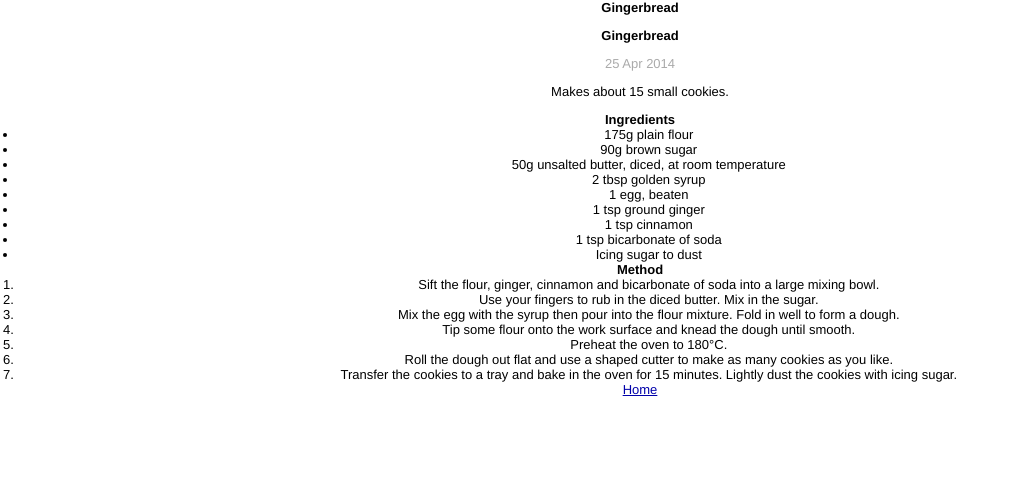
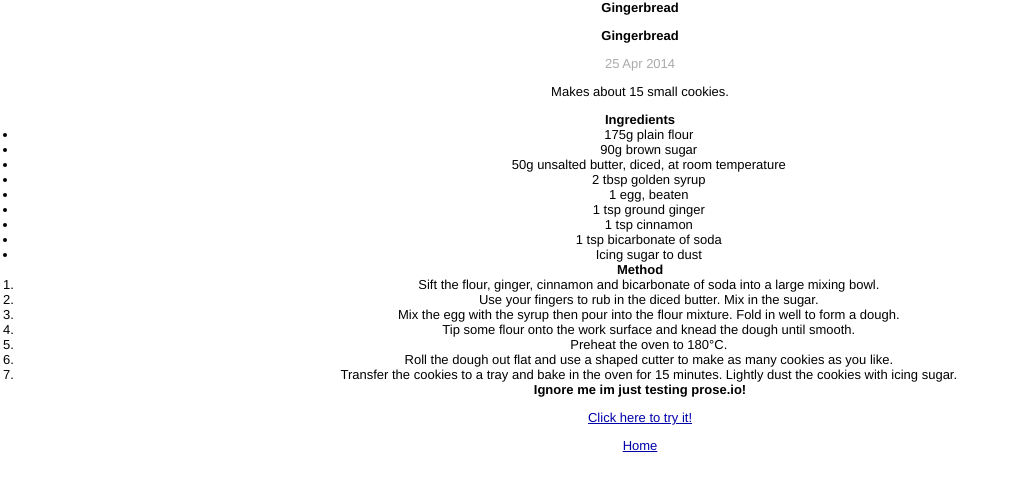
Before and after one commit to Hardware-Hacks/Hardware-Hacks.github.io, a Jekyll site: the page built from _posts/2014-04-25-gingerbread.md, in a window 1280 px wide. Shown: the top 491 px of the page, without its empty margins (0-1016 px from the left). Built offline with Jekyll 4.4.1, drawn with Linux system fonts in a browser that asks for light colours; Markdown is read by kramdown in place of the engine named in the settings.

Commit message:
Updated 2014-04-25-gingerbread.md

```diff
--- a/_posts/2014-04-25-gingerbread.md
+++ b/_posts/2014-04-25-gingerbread.md
@@ -26,3 +27,6 @@ Makes about 15 small cookies.
 5. Preheat the oven to 180°C.
 6. Roll the dough out flat and use a shaped cutter to make as many cookies as you like.
 7. Transfer the cookies to a tray and bake in the oven for 15 minutes. Lightly dust the cookies with icing sugar.
+
+### Ignore me im just testing prose.io!
+[Click here to try it!](prose.io)
```
Also changed, not shown: other parts of _posts/2014-04-25-gingerbread.md (+1 -0 lines).
